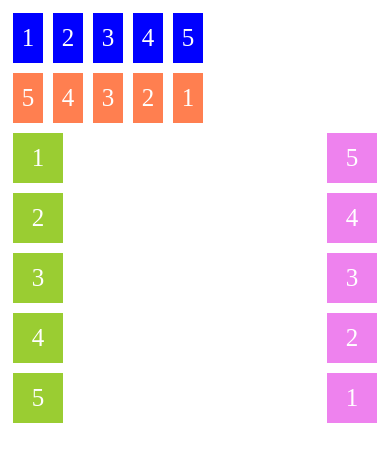
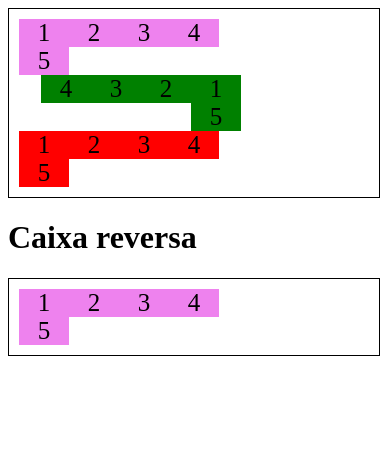
Before and after one commit to NadyneBarbieri/Projeto-FlexBox, a plain HTML site: page flex-direction.html in a window 390 px wide. Drawn offline with Linux system fonts and the light colour scheme.

Commit message:
Estudo de responsividade

```diff
--- a/assets/css/style.css
+++ b/assets/css/style.css
@@ -1,58 +1,82 @@
 /* pagina index.html*/
 
-.flex{
-        max-width: 300px;
+.tamanhoDaCaixa {
+    max-width: 350px;
+
     padding: 10px;
-        border: 2px solid black;
+    border: 1px solid black;
+
 }
 
-    .item{
-        background-color: aqua;
-        margin:5px ;
+.item {
+    margin: 5px;
 }
 
 /* pagina flex-direction*/
 
-    .flex-container{
+.list {
     margin: 0;
     padding: 0;
     display: flex;
     list-style: none;
-        max-width: 200px;
+    max-width: 222px;
+
 }
 
-    .flex-item{
-        background: blue;
-        height: 50px;
+.comprimento {
     width: 50px;
-        line-height: 50px;
     font-size: 25px;
-        color: white;
-        margin: 5px;
     text-align: center;
 
 }
-    .row{
-        flex-direction: row;
+
+.proporcao{
+flex-wrap: wrap;
 }
 
-    .row-reverse li{
-        background-color: coral;
+.proporcaoReversa{
+    flex-wrap: wrap-reverse;
 }
-    .row-reverse{
-        flex-direction:row-reverse;
+
+.row {
+    flex-direction: row;
+
 }
-    .column{
+.row-reverse {
+    flex-direction: row-reverse;
+
+}
+
+
+
+.column {
     float: left;
     flex-direction: column;
 }
-    .column li{
-        background-color: yellowgreen;
+
+.verde li {
+    accent-color: yellowgreen;
 }
-    .column-reverse{
-       flex-direction: column-reverse ;
+
+.column-reverse {
+    flex-direction: column-reverse;
     float: right;
 }
-    .column-reverse li{
+
+.qualquer li {
     background-color: violet;
 }
+
+
+/* pagina flex-wrap*/
+.laranja li {
+    background-color: orange;
+}
+
+.vermelho li {
+    background-color: red;
+}
+
+.verde li {
+    background-color: green;
+}
--- a/flex-direction.html
+++ b/flex-direction.html
@@ -1,5 +1,6 @@
 <!DOCTYPE html>
 <html lang="pt-br">
+
 <head>
    <meta charset="UTF-8">
    <meta http-equiv="X-UA-Compatible" content="IE=edge">
@@ -7,35 +8,49 @@
    <title>Fundamentos Flex-direction</title>
    <link rel="stylesheet" href="assets/css/style.css">
 </head>
+
 <body>
-    <ul class="flex-container" >
-       <li class="flex-item">1</li>
-       <li class="flex-item">2</li>
-       <li class="flex-item">3</li>
-       <li class="flex-item">4</li>
-       <li class="flex-item">5</li>
+
+<div class="tamanhoDaCaixa">
+
+   <ul class="list qualquer row proporcao">
+      <li class="comprimento ">1</li>
+      <li class="comprimento ">2</li>
+      <li class="comprimento">3</li>
+      <li class="comprimento">4</li>
+      <li class="comprimento">5</li>
    </ul>
 
-    <ul class="flex-container row-reverse row" >
-        <li class="flex-item">1</li>
-        <li class="flex-item">2</li>
-        <li class="flex-item">3</li>
-        <li class="flex-item">4</li>
-        <li class="flex-item">5</li>
+   <ul class="list row-reverse verde proporcao ">
+      <li class="comprimento">1</li>
+      <li class="comprimento">2</li>
+      <li class="comprimento">3</li>
+      <li class="comprimento">4</li>
+      <li class="comprimento">5</li>
    </ul>
-     <ul class="flex-container column" >
-        <li class="flex-item">1</li>
-        <li class="flex-item">2</li>
-        <li class="flex-item">3</li>
-        <li class="flex-item">4</li>
-        <li class="flex-item">5</li>
+
+   <ul class="list vermelho proporcao">
+      <li class="comprimento">1</li>
+      <li class="comprimento">2</li>
+      <li class="comprimento">3</li>
+      <li class="comprimento">4</li>
+      <li class="comprimento">5</li>
+
    </ul>
-     <ul class="flex-container column-reverse" >
-        <li class="flex-item">1</li>
-        <li class="flex-item">2</li>
-        <li class="flex-item">3</li>
-        <li class="flex-item">4</li>
-        <li class="flex-item">5</li>
+</div>
+<h1>Caixa reversa</h1>
+
+<div class=" tamanhoDaCaixa proporcaoReversa">
+   <ul class="list qualquer row proporcao">
+      <li class="comprimento ">1</li>
+      <li class="comprimento ">2</li>
+      <li class="comprimento">3</li>
+      <li class="comprimento">4</li>
+      <li class="comprimento">5</li>
    </ul>
+</div>
+
+
 </body>
+
 </html>
```
Also changed, not shown: flex-wrap.html (added, +21 -0 lines), index.html (+1 -1 lines). Lines whose indentation alone changed are shown as unchanged.
